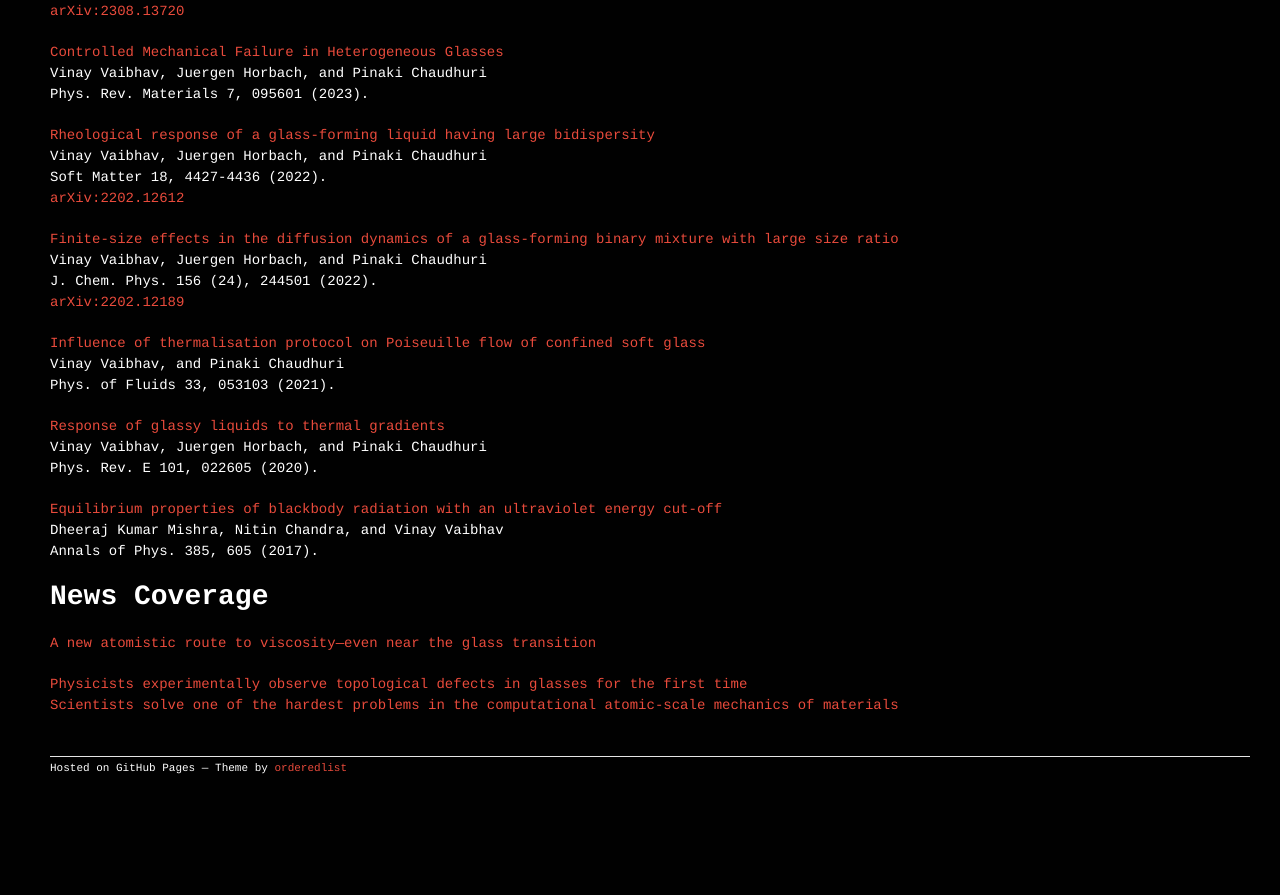
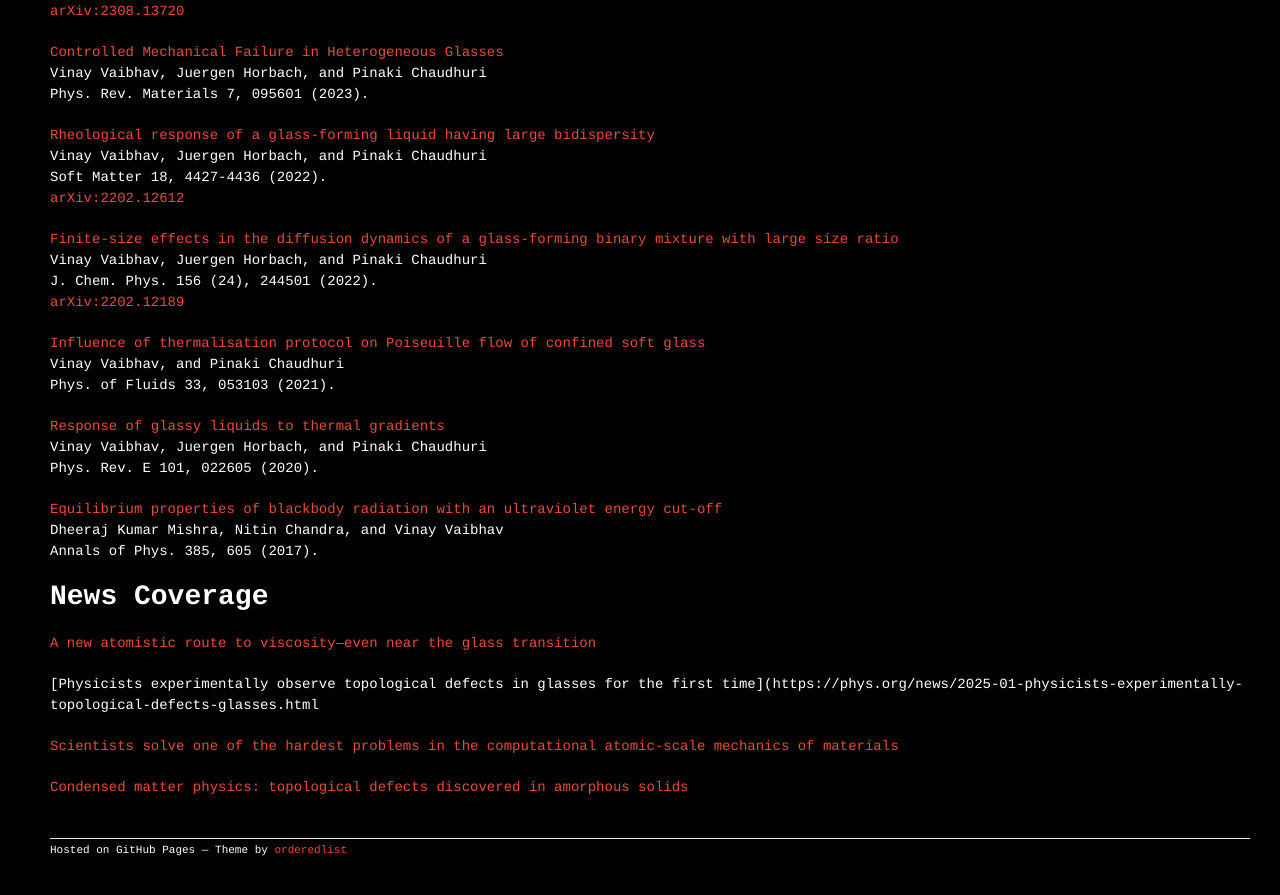
Before and after one commit to vinayphys/vinayphys.github.io, a Jekyll site: the page built from Publications.md, in a window 1280 px wide and 900 px high, scrolled down 1255 px. Shown: the top 895 px of the window. Built offline with Jekyll 4.4.1, drawn with Linux system fonts in a browser that asks for light colours; our own code applies the rules of GitHub Pages for plain Markdown files; a script that is not in the unit is left out; before the commit the page ends 2073 px from its top, so only the background shows below that.

Commit message:
Update Publications.md

```diff
--- a/Publications.md
+++ b/Publications.md
@@ -71,5 +71,8 @@ Annals of Phys. 385, 605 (2017).
 # News Coverage
 [A new atomistic route to viscosity—even near the glass transition](https://phys.org/news/2025-06-atomistic-route-viscosity-glass-transition.html)
 
-[Physicists experimentally observe topological defects in glasses for the first time](https://phys.org/news/2025-01-physicists-experimentally-topological-defects-glasses.html)
+[Physicists experimentally observe topological defects in glasses for the first time](https://phys.org/news/2025-01-physicists-experimentally-topological-defects-glasses.html
+
 [Scientists solve one of the hardest problems in the computational atomic-scale mechanics of materials](https://phys.org/news/2024-12-scientists-hardest-problems-atomic-scale.html)
+
+[Condensed matter physics: topological defects discovered in amorphous solids](https://lastatalenews.unimi.it/condensed-matter-physics-topological-defects-discovered-amorphous-solids)
```
